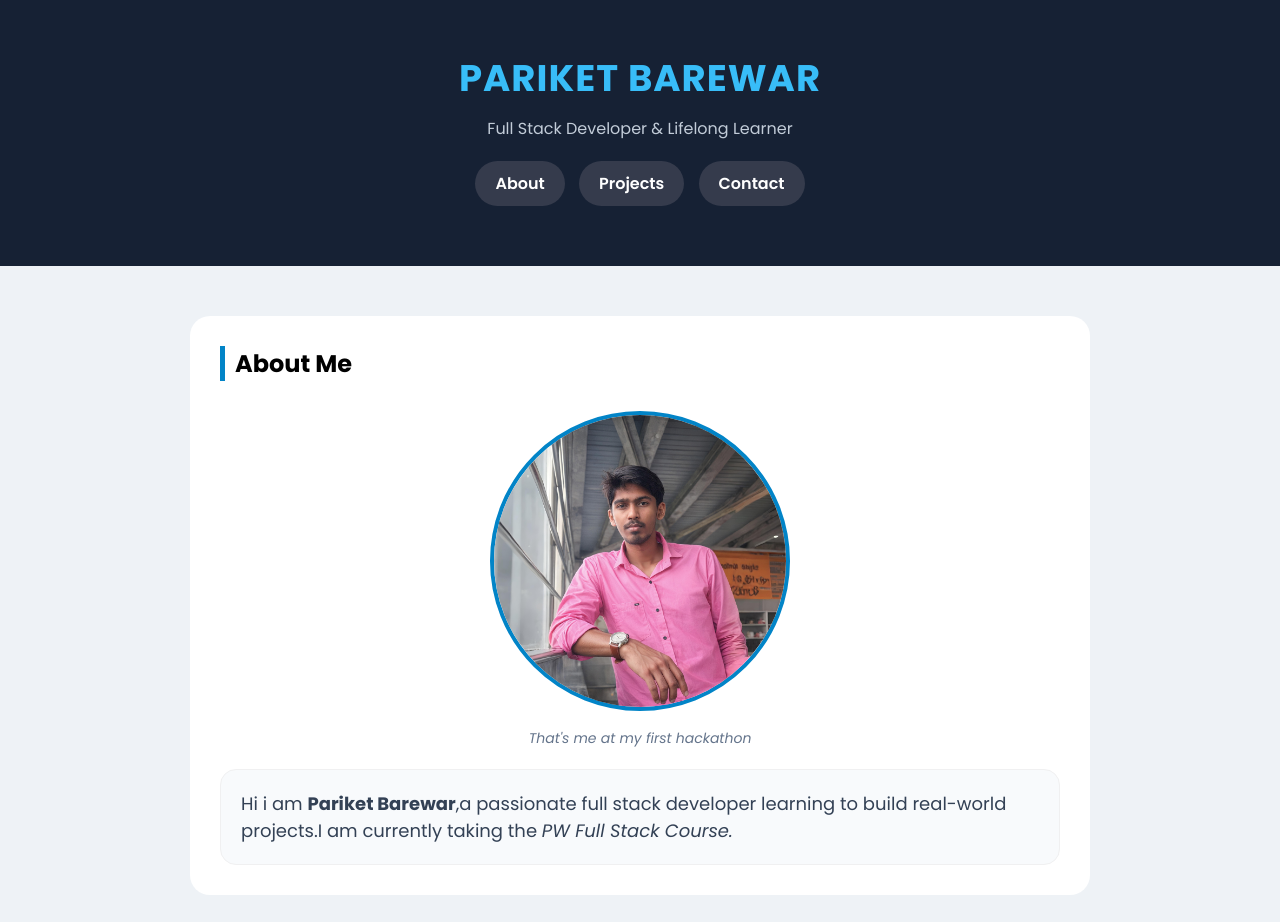
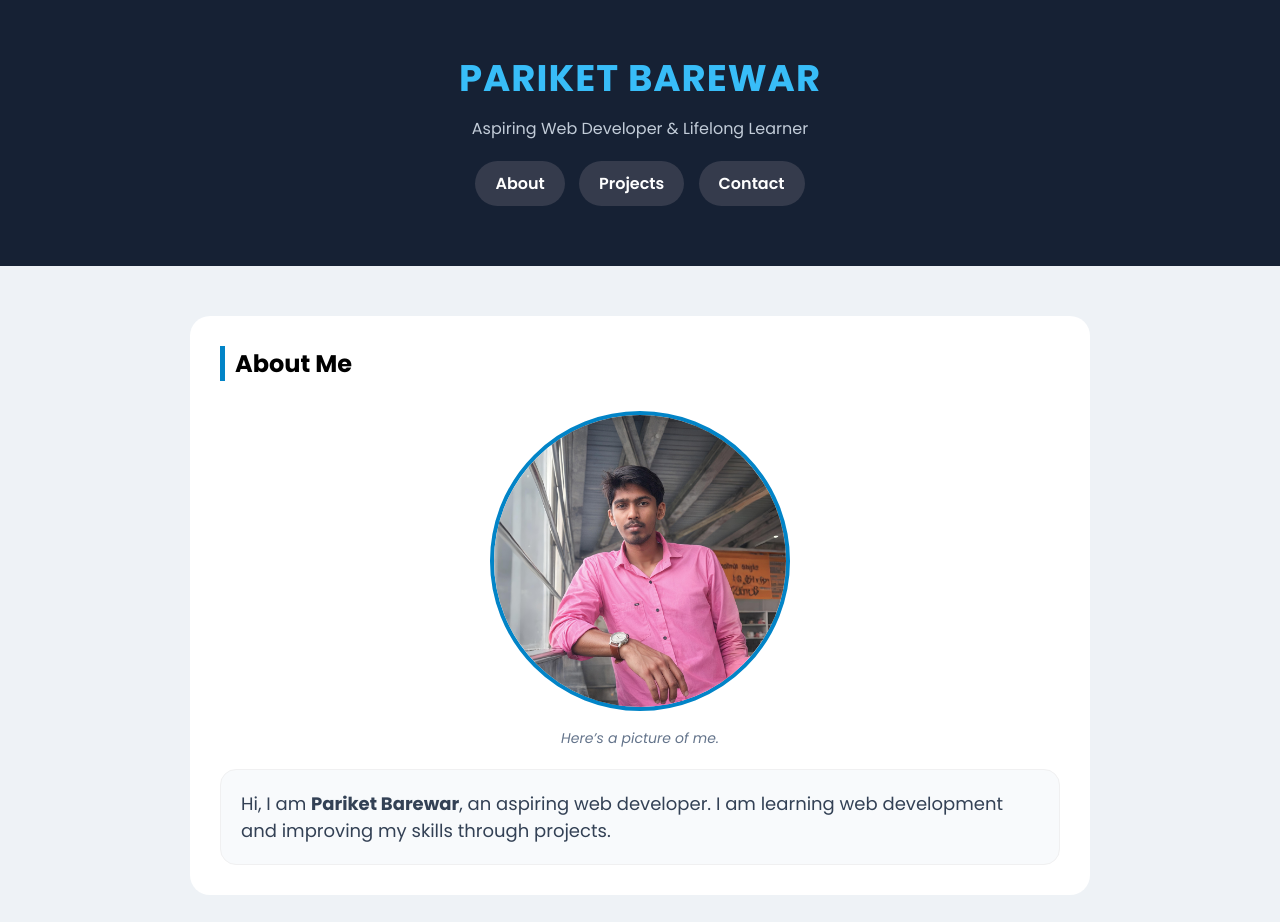
Before and after one commit to barewarpariket/My_First_HTML_Project, a plain HTML site: page index.html in a window 1280 px wide. Shown: the top 922 px of the page. Drawn offline with Linux system fonts and the light colour scheme.

Commit message:
Updated profile picture caption

```diff
--- a/index.html
+++ b/index.html
@@ -11,7 +11,7 @@
 <body>
     <header>
         <h1>PARIKET BAREWAR</h1>
-        <P>Full Stack Developer & Lifelong Learner</P>
+        <P>Aspiring Web Developer & Lifelong Learner</P>
 
         <nav>
             <a href="#about">About</a>
@@ -24,9 +24,10 @@
             <h2>About Me </h2>
             <figure>
                 <img src="1000221297.jpg" height="300" width="300">
-                <figcaption>That's me at my first hackathon</figcaption>
+                <figcaption>Here’s a picture of me.</figcaption>
             </figure>
-            <p>Hi i am <strong>Pariket Barewar</strong>,a passionate full stack developer learning to build real-world projects.I am currently taking the <em>PW Full Stack Course.</em></p>
+            <p>Hi, I am <strong>Pariket Barewar</strong>, an aspiring web developer.
+I am learning web development and improving my skills through projects.</p>
         </section>
 
         <section id="project">
```
